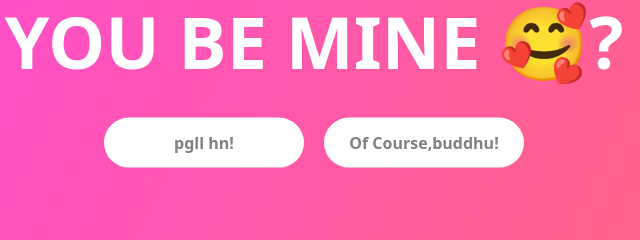
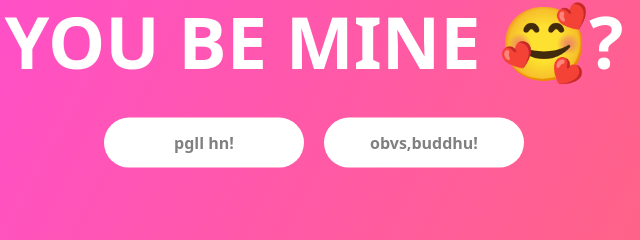
Before and after one commit to amansingh85589/morning, a plain HTML site: page index.html in a window 1280 px wide. Shown: the part 498-738 px from the top of the page, 326-966 px from the left. Drawn offline with nearby package versions, Linux system fonts and the light colour scheme; no server answers.

Commit message:
Update index.html

```diff
--- a/index.html
+++ b/index.html
@@ -21,7 +21,7 @@
                 <h1>chhavi Will you be mine 🥰?</h1>
             <div class="d-flex justify-content-center">
                 <button onclick="propose()" class="btn btn-primary">pgll hn!</button> <br>
-                <button onclick="propose()" class="btn btn-primary">Of Course,buddhu!</button>
+                <button onclick="propose()" class="btn btn-primary">obvs,buddhu!</button>
             </div>
         </div>
         <div class="position-absolute top-50 start-50 translate-middle" id="showMessage">
```
